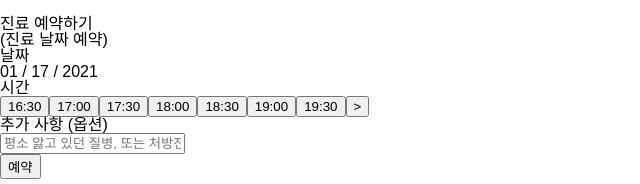
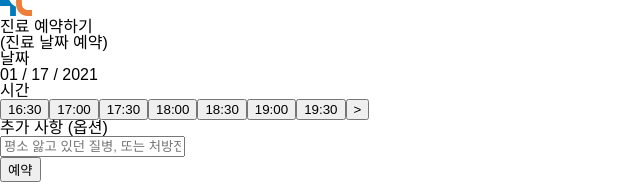
Before and after one commit to kimts2627/SOLDOC_task, a React (Create React App) app: page / in a window 1280 px wide. Shown: the top 184 px of the page, without its empty margins (0-640 px from the left). Built offline with nearby package versions, Linux system fonts and the light colour scheme.

Commit message:
Add Soldoc logo atom

```diff
--- /dev/null
+++ b/src/components/atoms/SoldocLogo.jsx
@@ -0,0 +1,17 @@
+import React from 'react';
+
+const SoldocLogo = () => {
+  return (
+    <h3 className="Title sub">
+      <svg width="16" height="16" viewBox="0 0 16 16" fill="none" xmlns="http://www.w3.org/2000/svg">
+        <path d="M9.26213 0.0699158H0V5.89199H10.0963V16H15.9032V6.75781C12.9645 5.40804 10.5957 3.02335 9.26213 0.0699158Z" fill="#007CBD"/>
+      </svg>
+      <svg width="16" height="16" viewBox="0 0 16 16" fill="none" xmlns="http://www.w3.org/2000/svg">
+        <path d="M5.90114 4.0498V0H0.0942688V4.55609C0.0942688 10.8469 5.18092 15.9468 11.4553 15.9468H16V10.1248H11.9608C8.61389 10.1248 5.90114 7.40492 5.90114 4.0498Z" fill="#EE7F3B"/>
+      </svg>
+
+    </h3>
+  );
+}
+
+export default SoldocLogo;
--- a/src/components/organisms/Header.jsx
+++ b/src/components/organisms/Header.jsx
@@ -1,11 +1,12 @@
 import React from 'react';
 import Titles from '../molecules/TitlesMolecules';
-// import logo from '../atoms/SubTitle';
+import SoldocLogo from '../atoms/SoldocLogo';
+
 
 const Header = () => {
   return (
     <header className="Header">
-      <img src='' alt='' />
+      <SoldocLogo />
       <Titles />
     </header>
   );
```
Also changed, not shown: src/components/atoms/SubTitle.jsx (line endings or trailing spaces).
